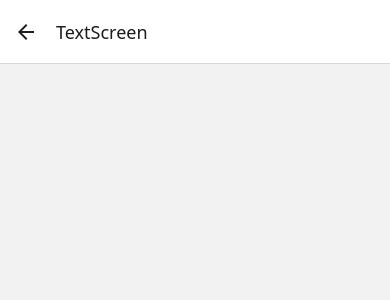
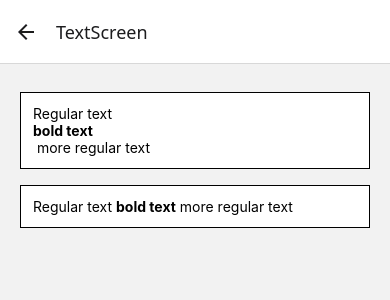
Before and after one commit to moberg-hv/expo-demo, a React Native app: screen /TextScreen in a window 390 px wide. Shown: the top 300 px of the page. Built offline with nearby package versions, Linux system fonts and the light colour scheme.

Commit message:
text demo

```diff
--- a/src/screens/keyboardScreen/KeyboardScreen.tsx
+++ b/src/screens/keyboardScreen/KeyboardScreen.tsx
@@ -2,7 +2,7 @@ import * as React from "react"
 import { StyleSheet } from "react-native"
 
 export const KeyboardScreen: React.FC = () => {
-    // TODO: KeyboardAvoidingView, TextInput
+    // TODO: View vs KeyboardAvoidingView, TextInput
     return null
 }
 
--- a/src/screens/textScreen/TextScreen.tsx
+++ b/src/screens/textScreen/TextScreen.tsx
@@ -1,8 +1,39 @@
 import * as React from "react"
-import { StyleSheet } from "react-native"
+import { ScrollView, StyleSheet, Text, View } from "react-native"
 
 export const TextScreen: React.FC = () => {
-    return null
+    return (
+        <ScrollView contentContainerStyle={styles.scrollContainer}>
+            {/* <View>{"Lorem ipsum"}</View> */}
+            <View style={styles.section}>
+                <Text>{"Regular text "}</Text>
+                <Text style={styles.textBold}>{"bold text"}</Text>
+                <Text>{" more regular text"}</Text>
+            </View>
+            {/* DEMO: Text is block scoped */}
+            <View style={styles.section}>
+                <Text>
+                    {"Regular text "}
+                    <Text style={styles.textBold}>{"bold text"}</Text>
+                    {" more regular text"}
+                </Text>
+            </View>
+        </ScrollView>
+    )
 }
 
-const styles = StyleSheet.create({})
+const styles = StyleSheet.create({
+    scrollContainer: {
+        flexGrow: 1,
+        padding: 20,
+    },
+    section: {
+        marginVertical: 8,
+        borderWidth: 1,
+        padding: 12,
+        backgroundColor: "white",
+    },
+    textBold: {
+        fontWeight: "bold",
+    },
+})
```
